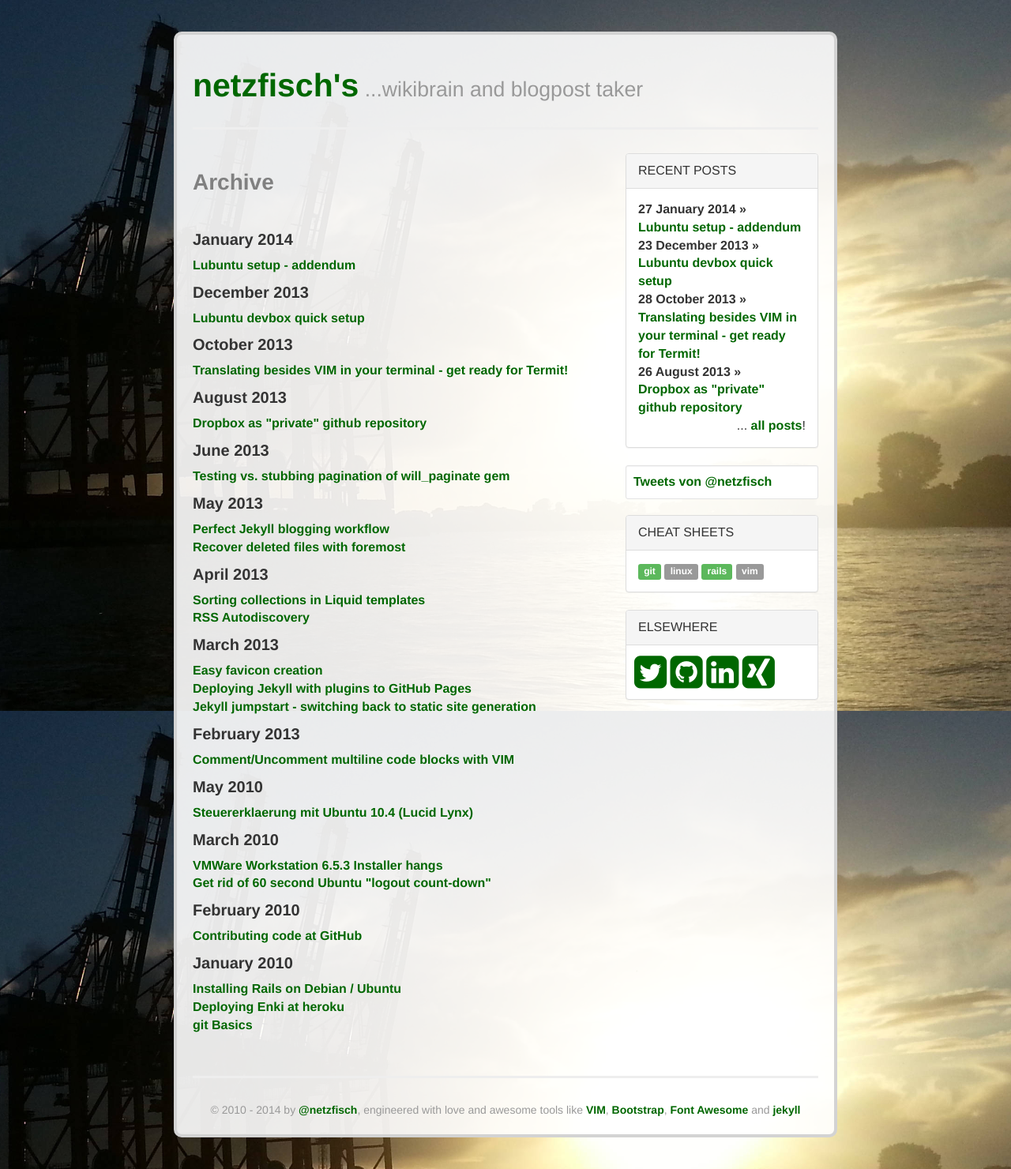
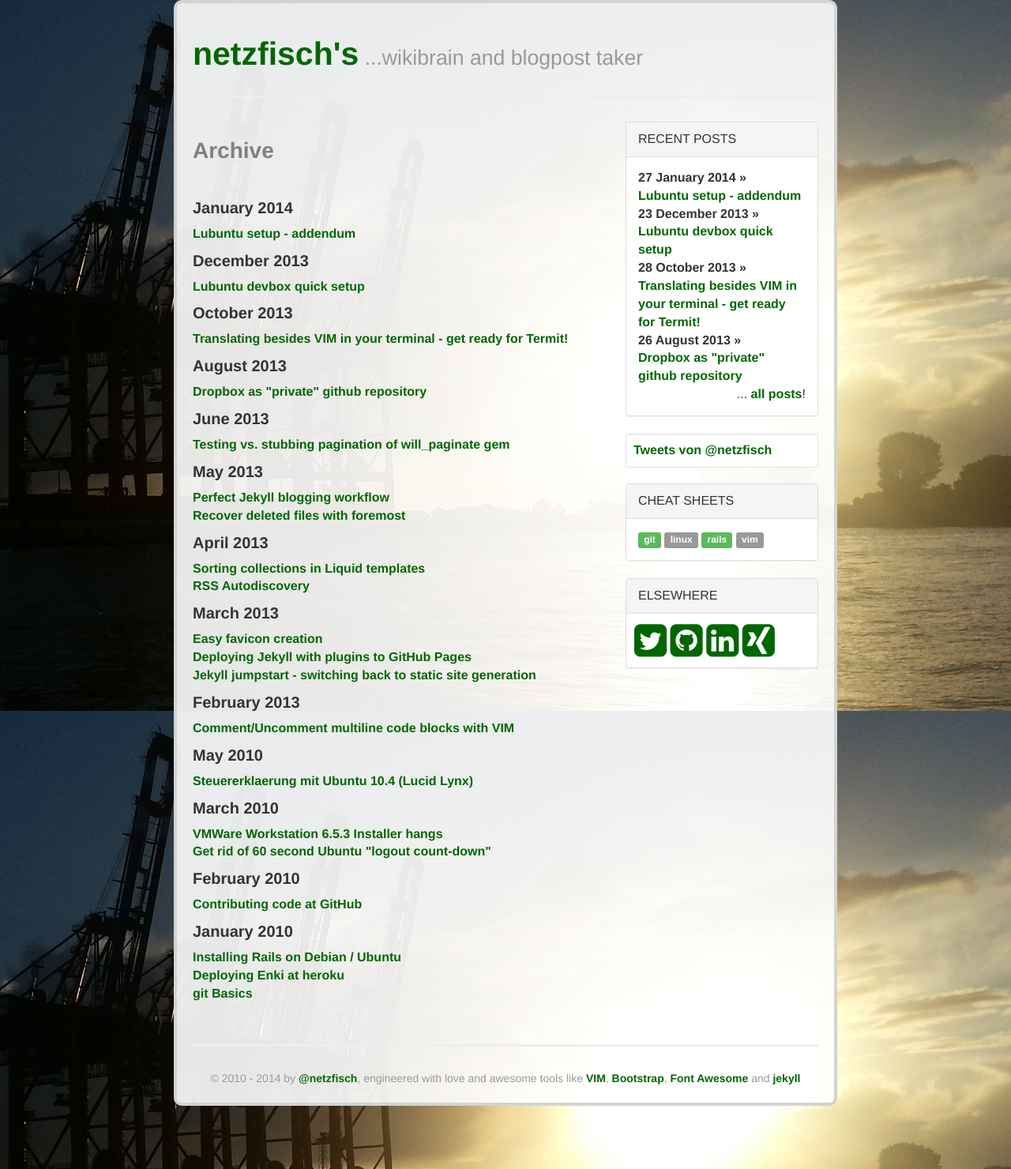
Before and after one commit to netzfisch/netzfisch.github.io, a Jekyll site: the page built from archive.html, in a window 1280 px wide. Shown: the whole page at 79% size. Built offline with Jekyll 4.4.1, drawn with Linux system fonts in a browser that asks for light colours; nearby versions of some CDN libraries; Markdown is read by kramdown in place of the engine named in the settings; comment, search, counter and statistics services are not loaded.

Commit message:
change margin for responsive view

```diff
--- a/assets/css/custom.css
+++ b/assets/css/custom.css
@@ -16,7 +16,7 @@
 /* Custom container for smaller layout */
 .container {
   max-width: 840px;
-  margin: 40px auto;
+  margin: auto;
   border: 4px solid lightGrey;
   border-radius: 10px;
   background-color: rgba(255, 255, 255, 0.90); /* white; */
@@ -66,3 +66,8 @@
   text-align: center;
   font-size: 14px;
 }
+/* Responsive customisations */
+@media (min-width: 768px)
+.container {
+  margin: 40px auto;
+}
```
